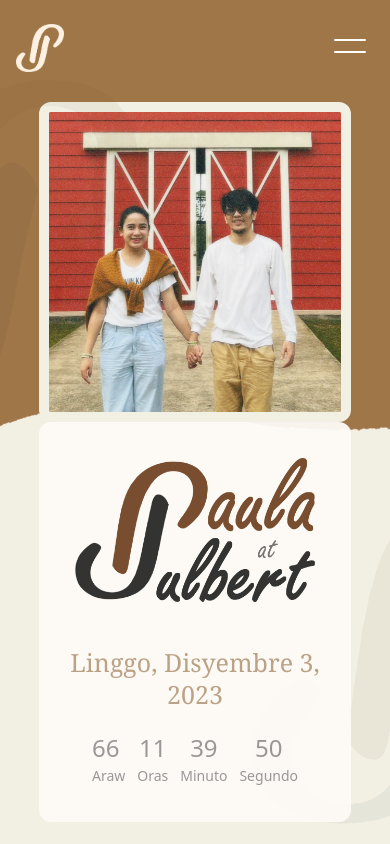
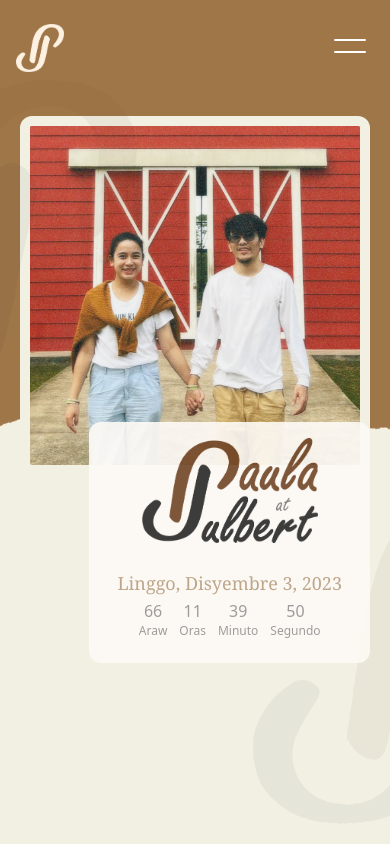
Before and after one commit to bherthchavez/wedding_site, a React (Vite) app: page / in a window 390 px wide. Built offline with nearby package versions, Linux system fonts and the light colour scheme; a web font is replaced by a local one.

Commit message:
Update Head.jsx

```diff
--- a/src/components/Head.jsx
+++ b/src/components/Head.jsx
@@ -174,13 +174,50 @@ const Head = () => {
 
         {/* Small Screen */}
 
-        <figure className='h-screen sm:hidden grid place-items-center pt-20'>
-          <div className='w-[80%] '>
-            <div className='w-[100%]'>
+        <div className='h-screen w-screen sm:hidden m-auto'>
+          <div className=' m-auto p-5'>
+            <div className='pt-24'>
               <img src={banner} className='border-[#f1f0e3] border-[10px] rounded-xl' />
             </div>
+
+            <div className='absolute top-[50%] right-5   bg-[#fdfaf6]   rounded-xl opacity-90'>
+
+              <div className='flex justify-center items-center p-4'>
+                <img src={MainLogo} className='w-44' />
+              </div>
+              <div className='px-7 mt-2'>
+                  <div className='text-[#b89e81]  text-center font-serif text-lg leading-8 '>
+                    {distanceToDate < 0 ?
+                      'Wedding Day!!'
+                      :
+                      'Linggo, Disyembre  3, 2023'
+                    }
+                  </div>
+
+                  <div className="flex pb-6 text-[#949393] justify-center gap-3 items-center font-sans text-base ">
                         <div className=''>
-            <div className=' bg-[#fdfaf6]   rounded-xl opacity-95'>
+                          <h1 className='text-center'>{(distanceToDate) < 0 ? '' : state.days || '0'}</h1>
+                          <p className='text-xs font-light'> {(distanceToDate) < 0 ? '' : 'Araw'} </p>
+                        </div>
+                        <div className=''>
+                          <h1 className='text-center'>{(distanceToDate) < 0 ? '⛪' : state.hours || '00'}</h1>
+                          <div className='text-xs font-light'>{(distanceToDate) < 0 ? '' : 'Oras'}   </div>
+                        </div>
+                        <div className=''>
+                          <h1 className='text-center'>{(distanceToDate) < 0 ? '👰' : state.minutes || '00'}</h1>
+                          <div className='text-xs font-light'> {(distanceToDate) < 0 ? '' : 'Minuto'}  </div>
+                        </div>
+                        <div className=''>
+                          <h1 className='text-center'>{(distanceToDate) < 0 ? '🤵' : state.seconds || '00'}</h1>
+                          <div className='text-xs font-light'>{(distanceToDate) < 0 ? '' : 'Segundo'}  </div>
+                        </div>
+                      </div>
+
+                </div>
+            </div>
+
+            {/* <div className=''>
+            <div className=' bg-[#fdfaf6]   rounded-xl opacity-95 '>
               <div className='p-5'>
 
                 <div className='p-4'>
@@ -220,12 +257,12 @@ const Head = () => {
               </div>
 
             </div>
-          </div>
+          </div> */}
           </div>
 
 
 
-        </figure>
+        </div>
 
 
 
```
Lines whose indentation alone changed are shown as unchanged.
